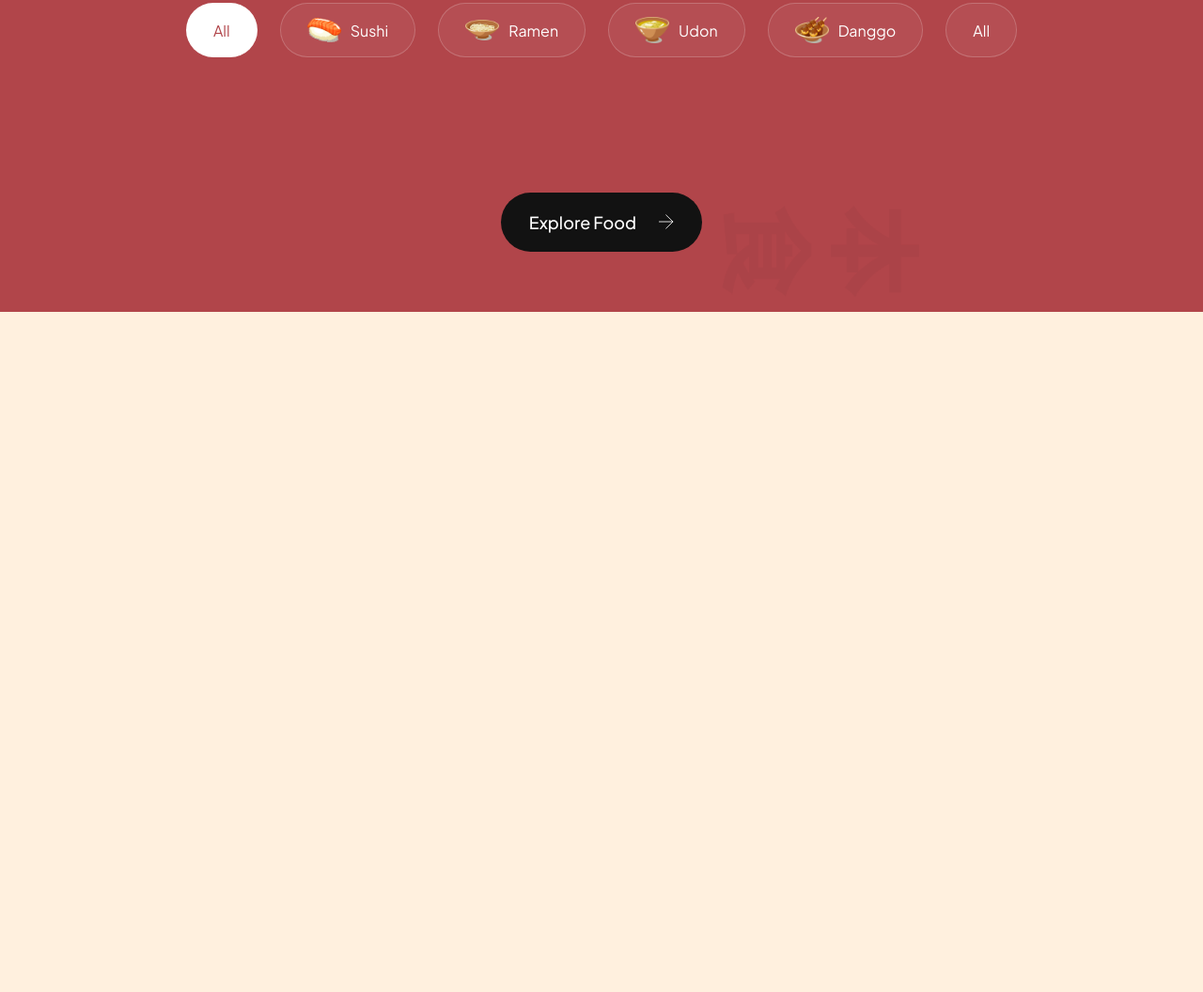
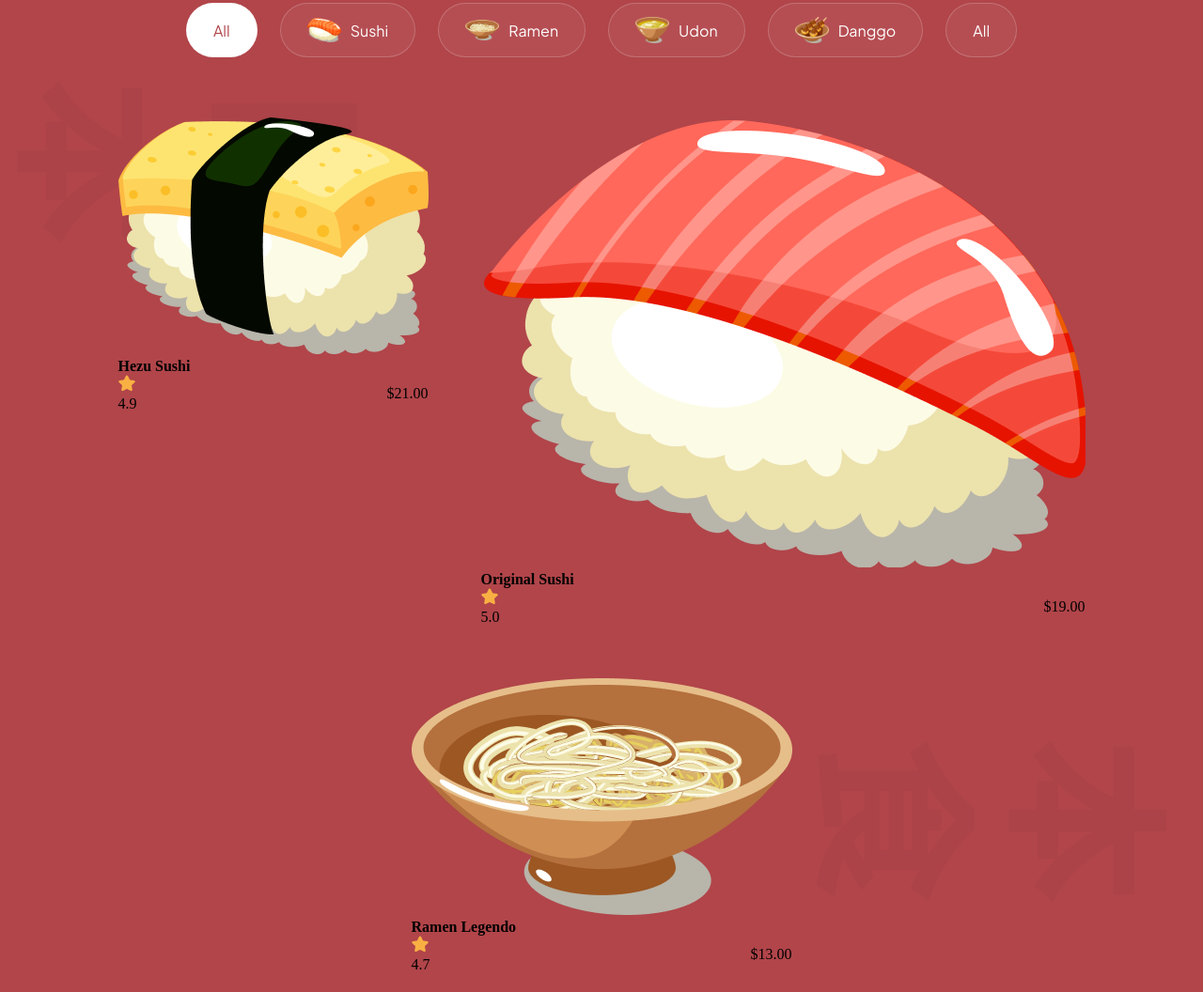
Before and after one commit to irfan7o/sushi-website, a website built with Vite: page index.html in a window 1280 px wide. Shown: the part 1864-2920 px from the top of the page at 94% size. Before the commit the page ends 2196 px from the top, so only its background shows below. Built offline with nearby package versions, Linux system fonts and the light colour scheme.

Commit message:
Sushi Website

```diff
--- a/index.html
+++ b/index.html
@@ -124,7 +124,50 @@
         </div>
 
         <div class="popular-foods__catalogue">
+          <article class="popular-foods__card">
+            <img class="popular-foods__card-image" src="assets/sushi-12.png" alt="sushi-12">
+            <h4 class="popular-foods__card-title">Hezu Sushi</h4>
+            <div class="popular-foods__card-details flex-between">
+              <div class="popular-foods__card-rating">
+                <img src="assets/star.svg" alt="star" />
+                <p>4.9</p>
+              </div>
 
+              <p class="popular-foods__card-price">
+                $21.00
+              </p>
+            </div>
+          </article>
+
+          <article class="popular-foods__card active-card">
+            <img class="popular-foods__card-image" src="assets/sushi-11.png" alt="sushi-11">
+            <h4 class="popular-foods__card-title">Original Sushi</h4>
+            <div class="popular-foods__card-details flex-between">
+              <div class="popular-foods__card-rating">
+                <img src="assets/star.svg" alt="star" />
+                <p>5.0</p>
+              </div>
+
+              <p class="popular-foods__card-price">
+                $19.00
+              </p>
+            </div>
+          </article>
+
+          <article class="popular-foods__card">
+            <img class="popular-foods__card-image" src="assets/sushi-10.png" alt="sushi-10">
+            <h4 class="popular-foods__card-title">Ramen Legendo</h4>
+            <div class="popular-foods__card-details flex-between">
+              <div class="popular-foods__card-rating">
+                <img src="assets/star.svg" alt="star" />
+                <p>4.7</p>
+              </div>
+
+              <p class="popular-foods__card-price">
+                $13.00
+              </p>
+            </div>
+          </article>
         </div>
 
         <button class="popular-foods__button">
```
Also changed, not shown: css/sections/popular.css (line endings or trailing spaces).
